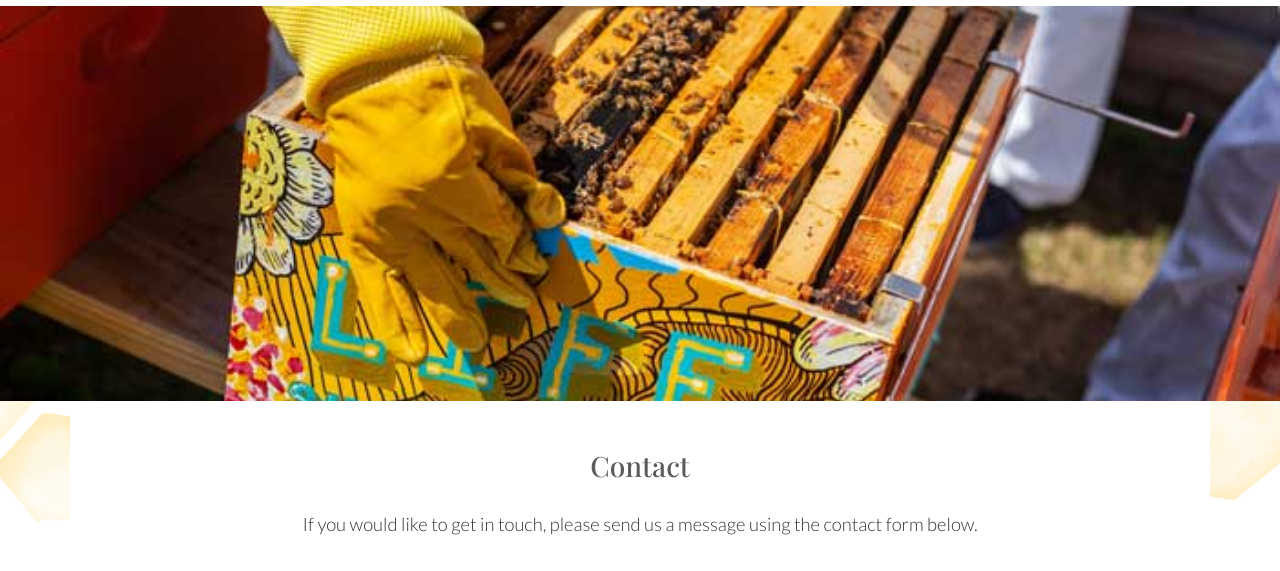
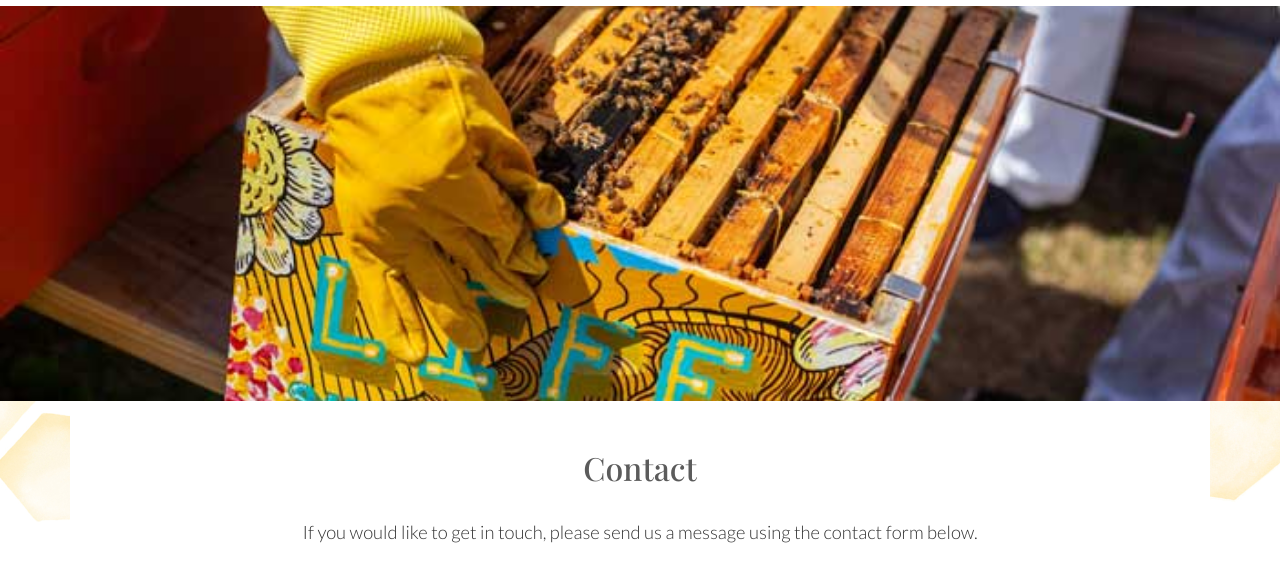
Before and after one commit to melaniemlm/queenbee, a plain HTML site: page contact.html in a window 1280 px wide. Shown: the part 229-800 px from the top of the page. Drawn offline with nearby package versions, Linux system fonts and the light colour scheme.

Commit message:
Update contact.html

```diff
--- a/contact.html
+++ b/contact.html
@@ -63,6 +63,10 @@
         background-color: #fff;
         padding-top: 80px;
         padding-bottom: 80px;
+    }
+    h1 {
+        font-size: 2rem;
+        margin-bottom: 1em;
     }
     h3 {
         margin-bottom: 1em;
@@ -139,7 +143,7 @@
 
 <!-- Text about contact -->
         <div class="container pt-5" id="mainContainer">
-            <h3 class="text-center">Contact</h3>
+            <h1 class="text-center">Contact</h1>
             <p class="text-center"><em></em>If you would like to get in touch, please send us a message using the contact form below.</p>
             <br>
 
```
